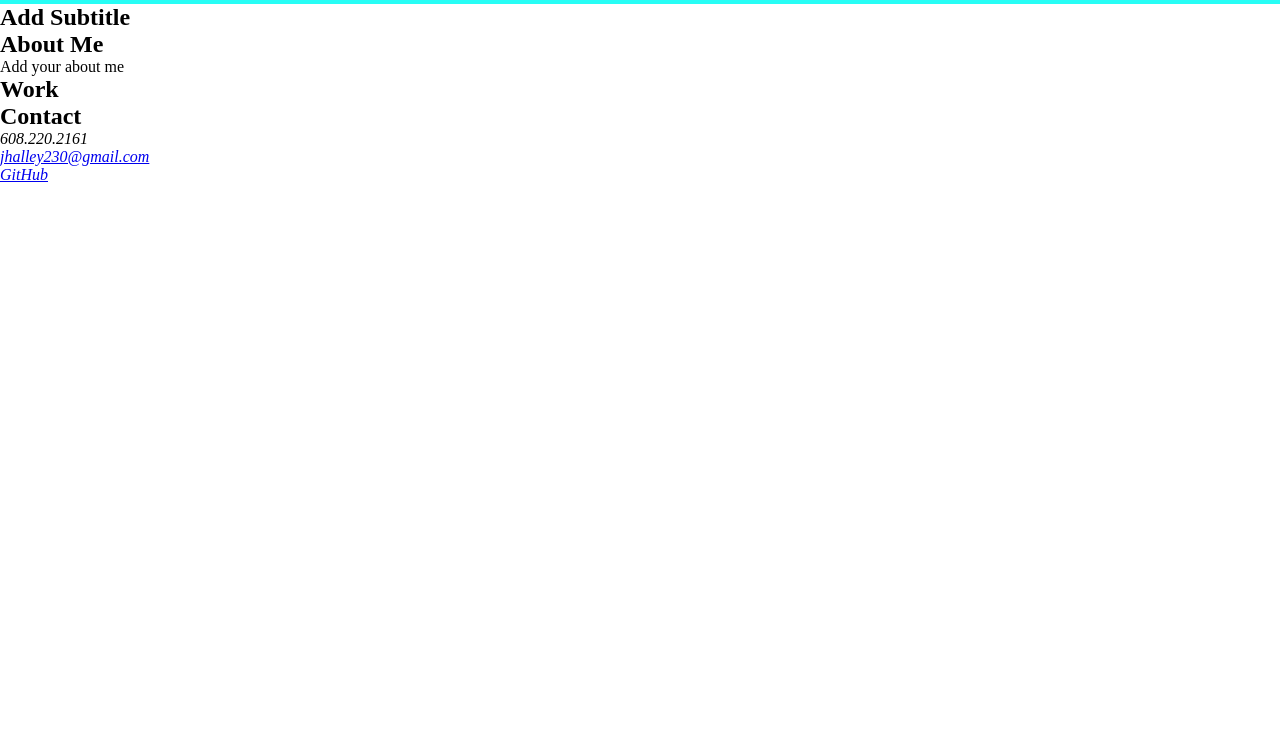
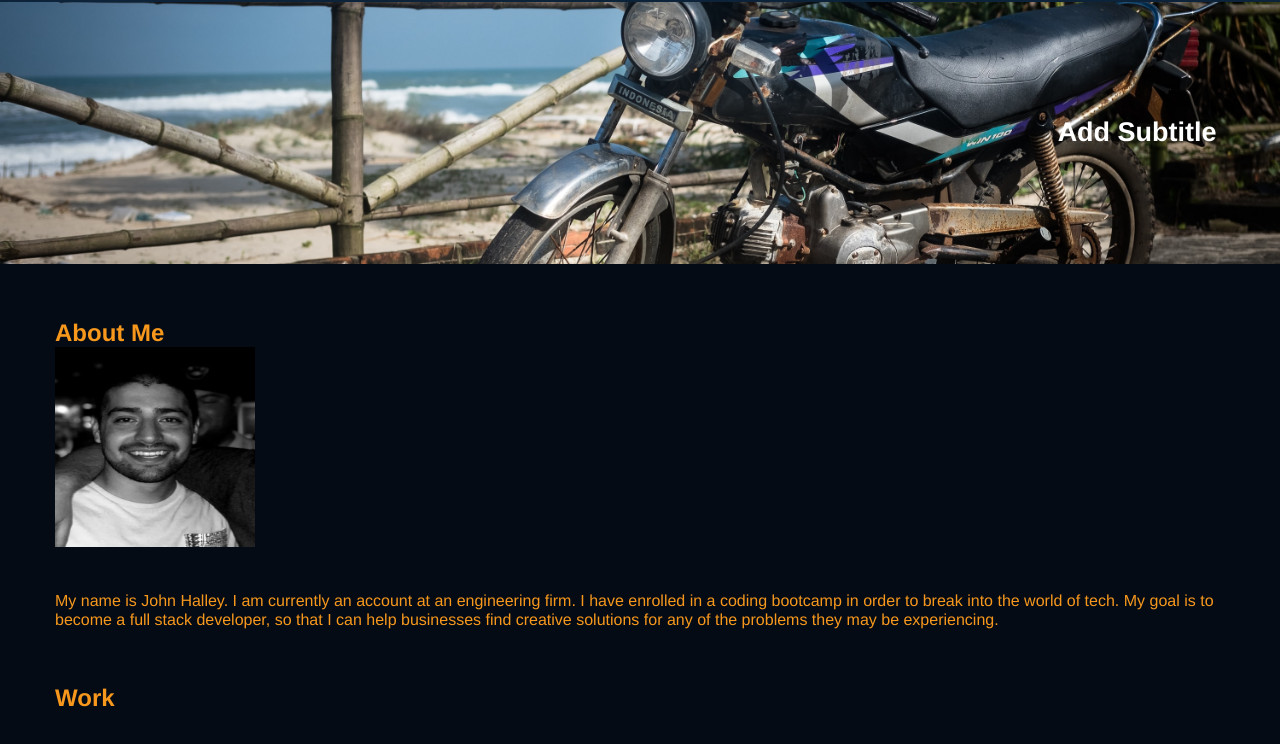
Before and after one commit to Halleys-Comet/John-Halley, a plain HTML site: page index.html in a window 1280 px wide. Shown: the part 73-817 px from the top of the page. Drawn offline with Linux system fonts and the light colour scheme.

Commit message:
add css style to about me and work sections

```diff
--- a/assets/css/style.css
+++ b/assets/css/style.css
@@ -1,13 +1,18 @@
 :root {
-    --primary-color: #d7fffe;
-    --secondary-color: #27fdf5;
-    --tertiary-color: #f765b8;
+    --primary-color: #040B15;
+    --secondary-color: #0D233A;
+    --tertiary-color: #F7981D;
 }
 
 * {
     box-sizing: border-box;
     margin: 0;
     padding: 0;
+  }
+
+  body {
+      background-color: var(--primary-color);
+      font-family: Helvetica, Arial, sans-serif;
   }
 
 
@@ -51,3 +56,69 @@ header nav ul li a {
 }
 
 /* Header Style Ends */
+
+/* Hero Style Starts */
+
+.hero {
+    background-image: url('../images/motorcycle.jpg');
+    background-size: cover;
+    background-position: 80%;
+    display: flex;
+    justify-content: flex-end;
+    flex-wrap: wrap;
+    align-items: flex-start;
+    background-attachment: fixed;
+}
+
+.hero-info {
+  width: 35%;
+  text-align: right;
+  margin: 3.5%;
+  color: #fff;
+  font-size: 18px;
+  line-height: 5;
+}
+
+/* About me and work section starts */
+
+section {
+    padding: 20px;
+}
+
+.section-title{
+    padding: 20px;
+}
+
+.section-start {
+    margin: 15px;
+    color: var(--tertiary-color);
+}
+
+
+.bio p {
+    padding: 20px;
+    line-height: 1.2;
+}
+
+.section-title img {
+    height: 200px;
+    width: 200px;
+}
+
+.reach-me address {
+    display: flex;
+    justify-content: center;
+    flex-wrap: wrap;
+    align-items: flex-start;
+
+}
+
+.reach-me address a {
+    padding: 30px;
+    text-decoration: none;
+    color: var(--tertiary-color);
+}
+
+.reach-me address p {
+    padding: 30px;
+}
--- a/index.html
+++ b/index.html
@@ -5,7 +5,7 @@
         <title>Halleys-Comet</title>
         <link rel="stylesheet" href="./assets/css/style.css" />
     </head>
-</html>
+
 
 <body>
     <!-- Navigation tags -->
@@ -22,9 +22,6 @@
                 <li>
                     <a href="#Contact">Contact</a>
                 </li>
-                <li>
-                    <a href="#Resume">Resume</a>
-                </li>
             </ul>
         </nav>
     </header>
@@ -32,36 +29,52 @@
 
     <!-- Hero Starts -->
 
-</body>
+
     <section class="hero">
-        <div>
-            <!-- Include image of yourself -->
+        <div class="hero-info">
             <h2>Add Subtitle</h2>
         </div>
     </section>
 
     <!-- End of Hero -->
 
-    <section id="About Me">
-        <div>
+    <!-- About me and work sections -->
+
+<section>
+    <article id="About Me" class="section-start">
+        <div class="section-title">
             <h2>About Me</h2>
-            <p>Add your about me</p>
+            <img src="./assets/images/me.jpg" alt="picture of myself" />
         </div>
-    </section>
+        <div class= "bio">
+            <p>My name is John Halley. I am currently an account at an engineering firm. I have enrolled in a coding bootcamp in order to
+                break into the world of tech. My goal is to become a full stack developer, so that I can help businesses find creative solutions
+                for any of the problems they may be experiencing.
+            </p>
+        </div>
+    </article>
 
-    <section id="Work">
+    <article id="Work" class="section-start">
+        <div class="section-title">
             <h2>Work</h2>
-    </section>
+        </div>
+    </article>
 
-    <section id="Contact">
+    <article id="Contact" class="section-start">
+        <div class="section-title">
             <h2>Contact</h2>
+        </div>
+        <div class="reach-me">
             <address>
-            608.220.2161<br/>
+                <p>608.220.2161</p><br/>
                 <a href="jhalley230@gmail.com">jhalley230@gmail.com</a> <br/>
                 <a href="https://github.com/Halleys-Comet">GitHub</a>
           </address>
+        </div>
+    </article>
 </section>
 
-    <section id="Resume">
 
-    </section>
+ </body>
+
+</html>
```
Also changed, not shown: assets/images/me.JPG (added), assets/images/motorcycle.jpg (added). Lines whose indentation alone changed are shown as unchanged.
